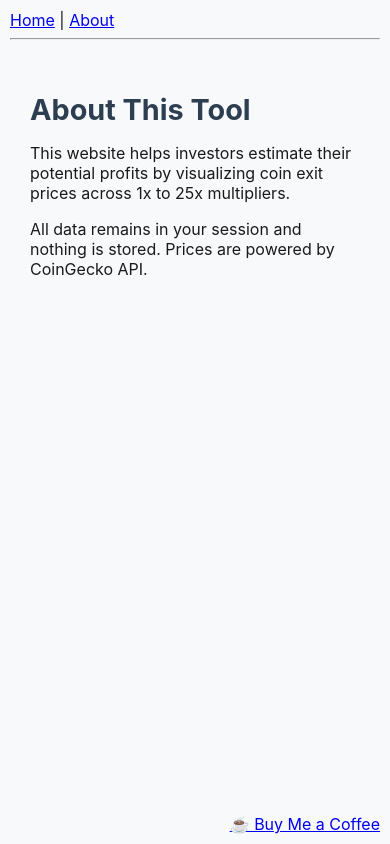
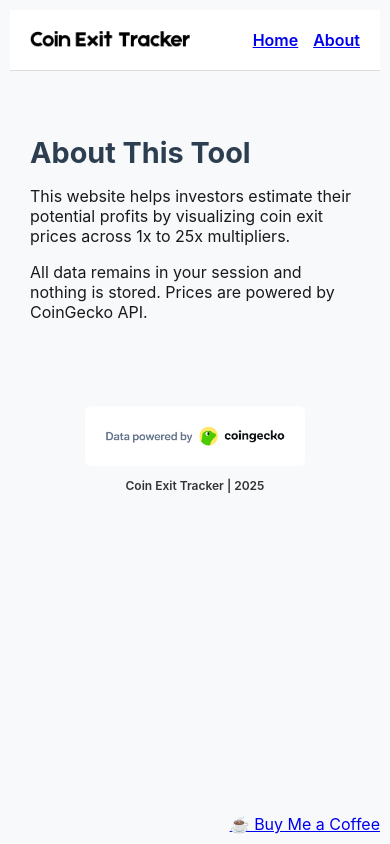
Before and after one commit to emanoj1/coinexittracker, a React (Create React App) app in the folder client/: page /about in a window 390 px wide. Built offline with nearby package versions, Linux system fonts and the light colour scheme.

Commit message:
Homepage styling
Responsiveness, upload logos

```diff
--- a/client/src/App.css
+++ b/client/src/App.css
@@ -1,4 +1,4 @@
-/* App.css */
+/* Website styling */
 
 body {
     font-family: -apple-system, BlinkMacSystemFont, "Segoe UI", Roboto, "Helvetica Neue", sans-serif;
@@ -11,37 +11,48 @@ body {
   .container {
     max-width: 800px;
     margin: 0 auto;
-    padding: 2rem;
+    padding: 2rem 1rem;
     background-color: white;
     box-shadow: 0 4px 12px rgba(0, 0, 0, 0.05);
     border-radius: 8px;
   }
 
+  /* Headings */
   h2 {
     font-size: 1.8rem;
     margin-bottom: 1rem;
     color: #2c3e50;
   }
 
+  /* Form Layout */
+  form {
+    display: flex;
+    flex-direction: column;
+    gap: 1.5rem;
+    margin-top: 1.5rem;
+  }
+
+  .form-group {
+    display: flex;
+    flex-direction: column;
+    max-width: 100%;
+  }
+
   label {
-    display: block;
-    margin-top: 1rem;
     font-weight: 600;
+    margin-bottom: 0.25rem;
   }
 
   input,
   select {
-    margin-top: 0.25rem;
     padding: 0.5rem;
-    width: 100%;
-    max-width: 300px;
+    font-size: 1rem;
     border: 1px solid #ccc;
     border-radius: 4px;
-    font-size: 1rem;
+    max-width: 100%;
   }
 
   button {
-    margin-top: 1.5rem;
     padding: 0.6rem 1.2rem;
     background-color: #2c3e50;
     color: white;
@@ -50,16 +61,19 @@ body {
     font-size: 1rem;
     font-weight: bold;
     cursor: pointer;
+    margin-top: 0.5rem;
   }
 
   button:hover {
     background-color: #1a252f;
   }
 
+  /* Table */
   table {
     width: 100%;
     margin-top: 2rem;
     border-collapse: collapse;
+    overflow-x: auto;
   }
 
   th,
@@ -79,28 +93,60 @@ body {
     font-weight: 500;
   }
 
-  form {
-    display: flex;
-    flex-direction: column;
-    gap: 1.5rem;
-    margin-top: 1.5rem;
+  /* Make table scrollable on small screens */
+  @media (max-width: 768px) {
+    table,
+    thead,
+    tbody,
+    th,
+    td,
+    tr {
+      display: block;
+    }
+
+    thead tr {
+      display: none;
+    }
+
+    tr {
+      margin-bottom: 1rem;
+      border: 1px solid #ddd;
+      border-radius: 6px;
+      padding: 0.5rem;
+    }
+
+    td {
+      position: relative;
+      padding-left: 50%;
+      text-align: left;
+    }
+
+    td::before {
+      content: attr(data-label);
+      position: absolute;
+      left: 0.75rem;
+      top: 50%;
+      transform: translateY(-50%);
+      font-weight: 600;
+      color: #555;
+    }
   }
 
-  .form-group {
-    display: flex;
-    flex-direction: column;
-    max-width: 400px;
+  /* Footer */
+  footer {
+    margin-top: 3rem;
+    text-align: center;
+    padding-bottom: 2rem;
   }
 
-  label {
-    font-weight: 600;
-    margin-bottom: 0.25rem;
+  footer img {
+    height: 60px;
+    opacity: 1;
   }
 
-  input,
-  select {
-    padding: 0.5rem;
-    font-size: 1rem;
-    border: 1px solid #ccc;
-    border-radius: 4px;
+  footer p {
+    font-size: 0.75rem;
+    color: #333;
+    margin-top: 0.5rem;
+    font-weight: 600;
   }
--- a/client/src/App.jsx
+++ b/client/src/App.jsx
@@ -7,18 +7,42 @@ import './App.css';
 const App = () => (
   <Router>
     <div style={{ padding: '10px' }}>
-      <nav>
-        <Link to="/">Home</Link> | <Link to="/about">About</Link>
-      </nav>
-      <hr />
+      <header style={{
+        display: 'flex',
+        alignItems: 'center',
+        justifyContent: 'space-between',
+        padding: '10px 20px',
+        borderBottom: '1px solid #ddd',
+        marginBottom: '20px',
+        backgroundColor: '#fff'
+      }}>
+        <div style={{ display: 'flex', alignItems: 'center' }}>
+          <img src="/CoinExitTracker-logo1.png" alt="Coin Exit Tracker" style={{ height: '40px', marginRight: '10px' }} />
+
+        </div>
+        <nav style={{ fontWeight: '600' }}>
+          <Link to="/" style={{ marginRight: '15px' }}>Home</Link>
+          <Link to="/about">About</Link>
+        </nav>
+      </header>
+
       <Routes>
         <Route path="/" element={<Home />} />
         <Route path="/about" element={<About />} />
       </Routes>
 
-      {/* Buy Me a Coffee */}
+      {/* CoinGecko Attribution */}
+      <footer>
+        <a href="https://www.coingecko.com" target="_blank" rel="noopener noreferrer">
+          <img src="/coingecko-logo.avif" alt="Powered by CoinGecko" />
+        </a>
+        <p>Coin Exit Tracker | 2025</p>
+      </footer>
+
+
+      {/* Buy Me a Coffee Button */}
       <div style={{ position: 'fixed', bottom: 10, right: 10 }}>
-        <a href="https://www.buymeacoffee.com/yourname" target="_blank" rel="noreferrer">
+        <a href="https://buymeacoffee.com/emanoj" target="_blank" rel="noreferrer">
           ☕ Buy Me a Coffee
         </a>
       </div>
--- a/client/src/components/ExitTable.jsx
+++ b/client/src/components/ExitTable.jsx
@@ -30,10 +30,10 @@ const ExitTable = ({ avgPrice, coinQty, currencySymbol }) => {
       <tbody>
         {rows.map((r) => (
           <tr key={r.multiplier}>
-            <td>{r.multiplier}x</td>
-            <td>{currencySymbol}{r.exitPrice}</td>
-            <td>{currencySymbol}{r.totalValue}</td>
-            <td>{currencySymbol}{r.profit}</td>
+            <td data-label="Multiplier">{r.multiplier}x</td>
+            <td data-label="Price per Coin">{currencySymbol}{r.exitPrice}</td>
+            <td data-label="Total Value">{currencySymbol}{r.totalValue}</td>
+            <td data-label="Net Profit">{currencySymbol}{r.profit}</td>
           </tr>
         ))}
       </tbody>
--- a/client/src/pages/Home.jsx
+++ b/client/src/pages/Home.jsx
@@ -1,7 +1,7 @@
 import React, { useState, useEffect } from 'react';
 import ExitTable from '../components/ExitTable';
 import { getLivePrice } from '../api';
-import '../App.css'; // Make sure you’ve imported your CSS
+import '../App.css';
 
 const Home = () => {
   const [coinId, setCoinId] = useState('bitcoin');
@@ -46,7 +46,7 @@ const Home = () => {
 
   return (
     <div className="container">
-      <h2>Crypto Exit Tracker</h2>
+      <h2>Welcome!</h2>
 
       <form>
         <div className="form-group">
```
Also changed, not shown: client/public/CoinExitTracker-logo1.png (added), client/public/coingecko-logo.avif (added).
